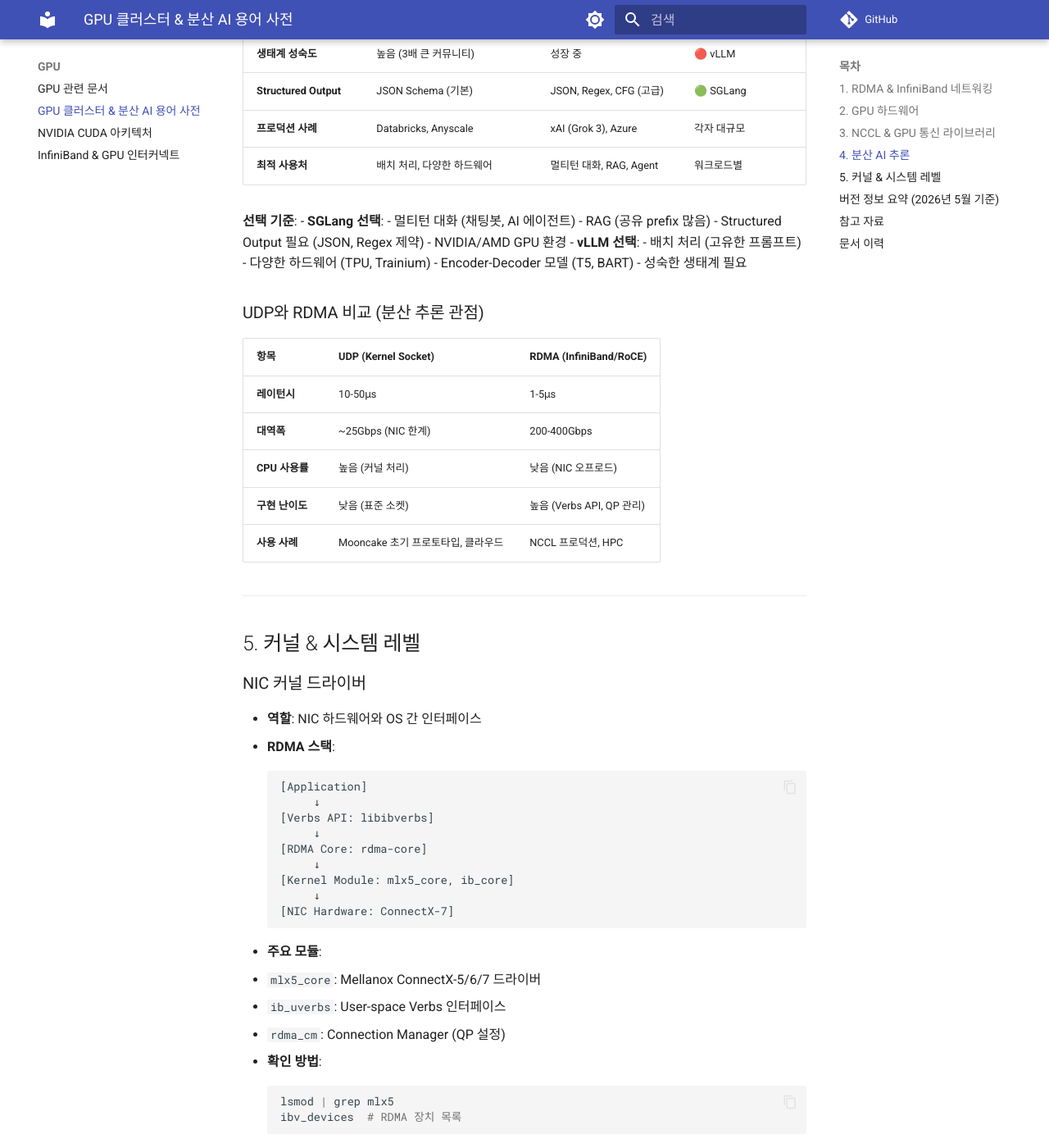
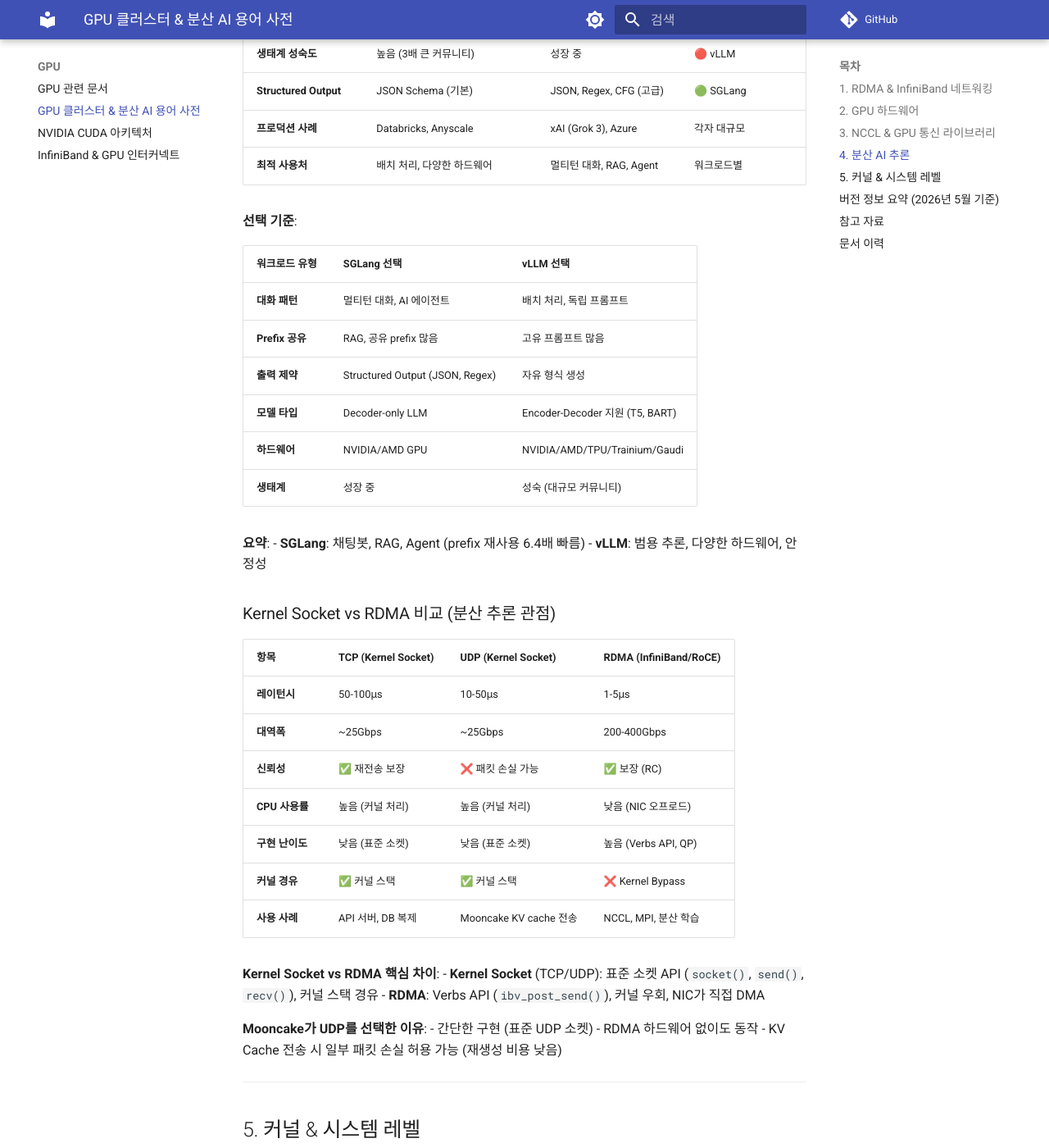
Before and after one commit to juwon8891/juwon8891.github.io, an MkDocs documentation site: the page built from docs/gpu/gpu-cluster-glossary.md, in a window 1280 px wide and 1400 px high, scrolled down 14590 px. Shown: the whole window at 82% size. Built offline with MkDocs 1.6.1 and Material for MkDocs 9.7.7, drawn with Linux system fonts in a browser that asks for light colours; comment, search, counter and statistics services are not loaded.

Commit message:
docs: Improve readability of Socket vs RDMA and vLLM vs SGLang sections
- Separate TCP and UDP in Kernel Socket comparison (Kernel Socket ≠ UDP)
- Add 3-way comparison table: TCP vs UDP vs RDMA
- Explain why Mooncake uses UDP (simple implementation, packet loss acceptable)
- Convert vLLM vs SGLang selection criteria from bullet points to table
- Add summary row for quick reference

```diff
--- a/docs/gpu/gpu-cluster-glossary.md
+++ b/docs/gpu/gpu-cluster-glossary.md
@@ -468,25 +468,40 @@ __global__ void matmul(float *A, float *B, float *C, int N) {
 | **최적 사용처** | 배치 처리, 다양한 하드웨어 | 멀티턴 대화, RAG, Agent | 워크로드별 |
 
 **선택 기준**:
-- **SGLang 선택**:
-  - 멀티턴 대화 (채팅봇, AI 에이전트)
-  - RAG (공유 prefix 많음)
-  - Structured Output 필요 (JSON, Regex 제약)
-  - NVIDIA/AMD GPU 환경
-- **vLLM 선택**:
-  - 배치 처리 (고유한 프롬프트)
-  - 다양한 하드웨어 (TPU, Trainium)
-  - Encoder-Decoder 모델 (T5, BART)
-  - 성숙한 생태계 필요
 
-### UDP와 RDMA 비교 (분산 추론 관점)
-| 항목 | UDP (Kernel Socket) | RDMA (InfiniBand/RoCE) |
-|------|---------------------|------------------------|
-| **레이턴시** | 10-50μs | 1-5μs |
-| **대역폭** | ~25Gbps (NIC 한계) | 200-400Gbps |
-| **CPU 사용률** | 높음 (커널 처리) | 낮음 (NIC 오프로드) |
-| **구현 난이도** | 낮음 (표준 소켓) | 높음 (Verbs API, QP 관리) |
-| **사용 사례** | Mooncake 초기 프로토타입, 클라우드 | NCCL 프로덕션, HPC |
+| 워크로드 유형 | SGLang 선택 | vLLM 선택 |
+|--------------|------------|-----------|
+| **대화 패턴** | 멀티턴 대화, AI 에이전트 | 배치 처리, 독립 프롬프트 |
+| **Prefix 공유** | RAG, 공유 prefix 많음 | 고유 프롬프트 많음 |
+| **출력 제약** | Structured Output (JSON, Regex) | 자유 형식 생성 |
+| **모델 타입** | Decoder-only LLM | Encoder-Decoder 지원 (T5, BART) |
+| **하드웨어** | NVIDIA/AMD GPU | NVIDIA/AMD/TPU/Trainium/Gaudi |
+| **생태계** | 성장 중 | 성숙 (대규모 커뮤니티) |
+
+**요약**:
+- **SGLang**: 채팅봇, RAG, Agent (prefix 재사용 6.4배 빠름)
+- **vLLM**: 범용 추론, 다양한 하드웨어, 안정성
+
+### Kernel Socket vs RDMA 비교 (분산 추론 관점)
+
+| 항목 | TCP (Kernel Socket) | UDP (Kernel Socket) | RDMA (InfiniBand/RoCE) |
+|------|---------------------|---------------------|------------------------|
+| **레이턴시** | 50-100μs | 10-50μs | 1-5μs |
+| **대역폭** | ~25Gbps | ~25Gbps | 200-400Gbps |
+| **신뢰성** | ✅ 재전송 보장 | ❌ 패킷 손실 가능 | ✅ 보장 (RC) |
+| **CPU 사용률** | 높음 (커널 처리) | 높음 (커널 처리) | 낮음 (NIC 오프로드) |
+| **구현 난이도** | 낮음 (표준 소켓) | 낮음 (표준 소켓) | 높음 (Verbs API, QP) |
+| **커널 경유** | ✅ 커널 스택 | ✅ 커널 스택 | ❌ Kernel Bypass |
+| **사용 사례** | API 서버, DB 복제 | Mooncake KV cache 전송 | NCCL, MPI, 분산 학습 |
+
+**Kernel Socket vs RDMA 핵심 차이**:
+- **Kernel Socket** (TCP/UDP): 표준 소켓 API (`socket()`, `send()`, `recv()`), 커널 스택 경유
+- **RDMA**: Verbs API (`ibv_post_send()`), 커널 우회, NIC가 직접 DMA
+
+**Mooncake가 UDP를 선택한 이유**:
+- 간단한 구현 (표준 UDP 소켓)
+- RDMA 하드웨어 없이도 동작
+- KV Cache 전송 시 일부 패킷 손실 허용 가능 (재생성 비용 낮음)
 
 ---
 
```
